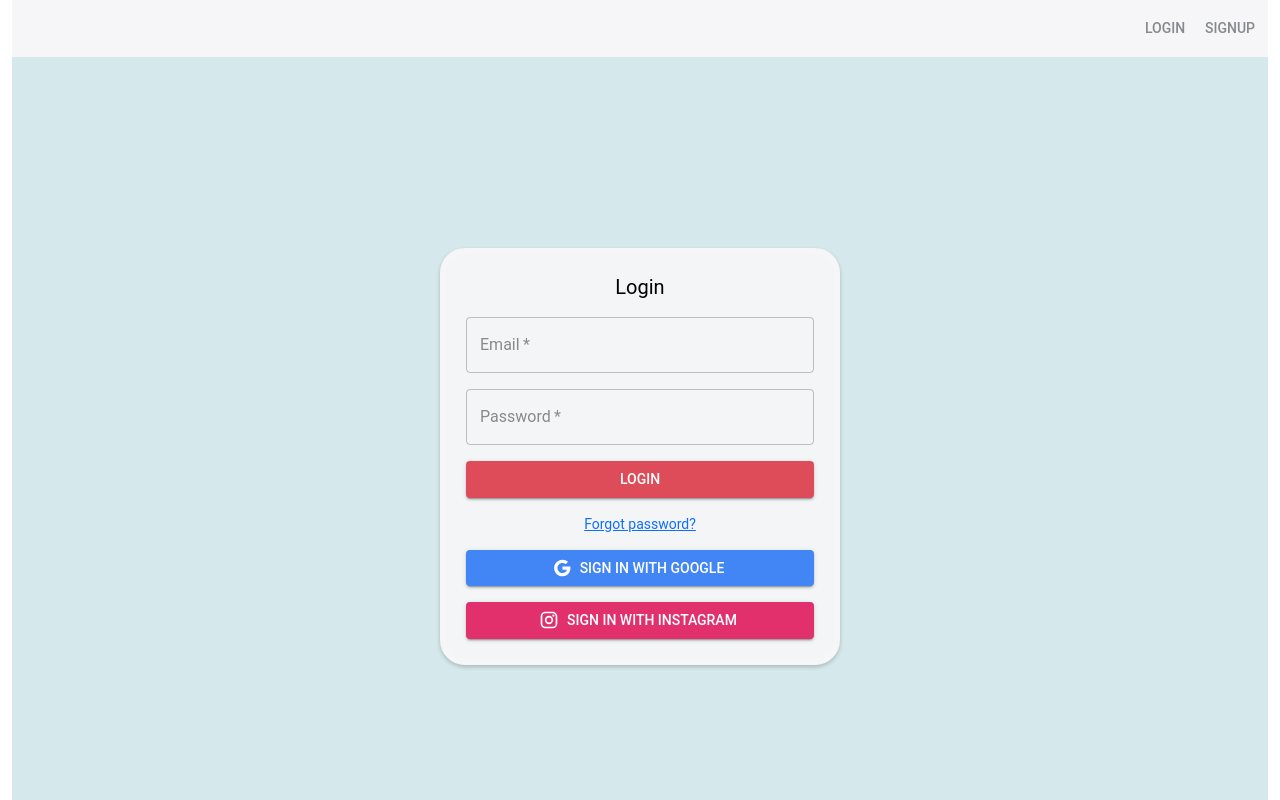
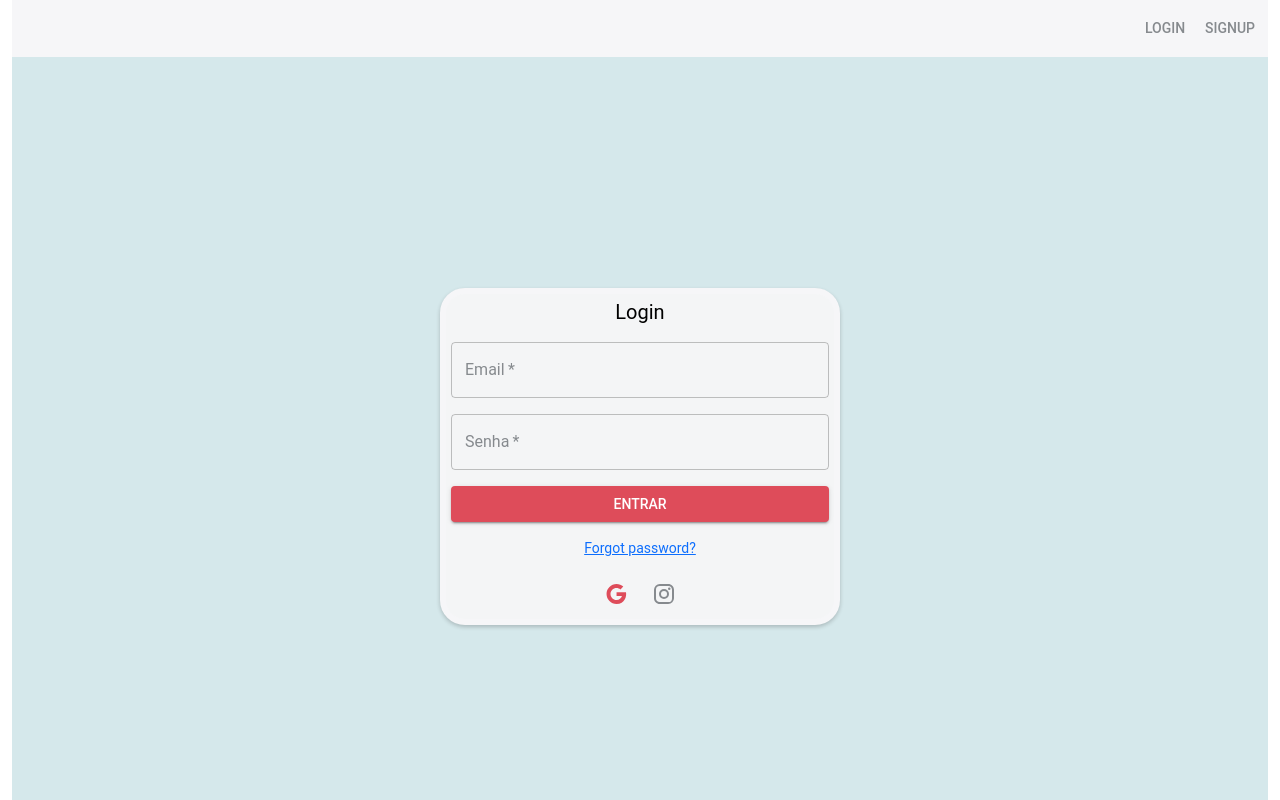
Before and after one commit to nestorjunior/list.me, a React (Vite) app: page /login in a window 1280 px wide. Shown: the top 800 px of the page. Built offline with nearby package versions, Linux system fonts and the light colour scheme.

Commit message:
refactored: component signup v2

```diff
--- a/src/components/Login/index.tsx
+++ b/src/components/Login/index.tsx
@@ -1,5 +1,5 @@
 import React, { FormEvent, useState } from 'react';
-import { Box, Button, TextField, Typography } from '@mui/material';
+import { Box, Button, TextField, Typography, IconButton } from '@mui/material';
 import { Google as GoogleIcon, Instagram as InstagramIcon } from '@mui/icons-material';
 
 export function Login () {
@@ -70,28 +70,27 @@ export function Login () {
 
   return (
 		<>
-			<Box component="form" sx={{ display: 'flex', flexDirection: 'column', gap: 2, width: '100%', maxWidth: '400px', backgroundColor: '#f4f5f6', padding: '20px', borderRadius: '25px', border: '6px solid var(--white-100)', boxShadow: '0px 2px 4px rgba(0, 0, 0, 0.2)',}} onSubmit={handleSubmit}>
-				<Typography variant="h5" align="center" sx={{ mt: 0 }}>
-					Login
-				</Typography>
+			<Box component="form" sx={{ display: 'flex', flexDirection: 'column', gap: 2, width: '100%', maxWidth: '400px', backgroundColor: '#f4f5f6', padding: '5px', borderRadius: '25px', border: '6px solid var(--white-100)', boxShadow: '0px 2px 4px rgba(0, 0, 0, 0.2)'}} onSubmit={handleSubmit}>
+				<Typography variant="h5" align="center">Login</Typography>
 
-				<TextField label="Email" variant="outlined" value={email} onChange={(e) => setEmail(e.target.value)} fullWidth required />
-				<TextField label="Password" type="password" value={password} onChange={(e) => setPassword(e.target.value)} variant="outlined" fullWidth required />
+				<TextField value={email} onChange={(e) => setEmail(e.target.value)} label="Email" variant="outlined" fullWidth required/>
+				<TextField value={password} onChange={(e) => setPassword(e.target.value)} label="Senha" type="password" variant="outlined" fullWidth required />
 				{error && <div className="error-message">{error}</div>}
-				<Button type="submit" variant="contained" color="primary" fullWidth>Login</Button>
+				<Button type="submit" variant="contained" color="primary" fullWidth>Entrar</Button>
 
 				<Typography variant="body2" align="center" sx={{ mt: 0 }}>
 					<a href="#">Forgot password?</a>
 				</Typography>
 
-				<Button variant="contained" color="primary" fullWidth startIcon={<GoogleIcon />} sx={{ backgroundColor: '#4285F4', color: '#fff', '&:hover': { backgroundColor: '#357ae8' } }} onClick={() => { console.log('Login Google')}}>
-					Sign in with Google
-				</Button>
-
-				<Button variant="contained" color="secondary" fullWidth startIcon={<InstagramIcon />} sx={{ backgroundColor: '#E1306C', color: '#fff', '&:hover': { backgroundColor: '#c1265c' } }} onClick={() => { console.log('Login Instagram')}}>
-					Sign in with Instagram
-				</Button>
-    	</Box>
+				<Box sx={{ display: 'flex', justifyContent: 'center', gap: 1 }}>
+					<IconButton color="primary" onClick={() => { console.log('login com Google')}}>
+						<GoogleIcon />
+					</IconButton>
+					<IconButton color="secondary" onClick={() => { console.log('Login com instagram')}}>
+						<InstagramIcon />
+					</IconButton>
+				</Box>
+			</Box>
 		</>
   );
 };
--- a/src/components/Signup/index.tsx
+++ b/src/components/Signup/index.tsx
@@ -1,5 +1,5 @@
 import React, { FormEvent, useState } from 'react';
-import { Box, Button, TextField, Typography } from '@mui/material';
+import { Box, Button, TextField, Typography, IconButton } from '@mui/material';
 import { Google as GoogleIcon, Instagram as InstagramIcon } from '@mui/icons-material';
 
 
@@ -38,35 +38,34 @@ export function Signup() {
 
 	return (
 		<>
-			<Box component="form" sx={{ display: 'flex', flexDirection: 'column', gap: 2, width: '100%', maxWidth: '400px', backgroundColor: '#f4f5f6', padding: '20px', borderRadius: '25px', border: '6px solid var(--white-100)', boxShadow: '0px 2px 4px rgba(0, 0, 0, 0.2)',}} onSubmit={handleSubmit}>
-				<Typography variant="h5" align="center" sx={{ mt: 0 }}>
-					Signup
-				</Typography>
+			<Box component="form" sx={{ display: 'flex', flexDirection: 'column', gap: 2, width: '100%', maxWidth: '400px', backgroundColor: '#f4f5f6', padding: '5px', borderRadius: '25px', border: '6px solid var(--white-100)', boxShadow: '0px 2px 4px rgba(0, 0, 0, 0.2)'}} onSubmit={handleSubmit}>
+				<Typography variant="h5" align="center">Signup</Typography>
 
-				<TextField label="Email" variant="outlined" value={email} onChange={(e) => setEmail(e.target.value)} fullWidth required />
-				<TextField label="Password" type="password" value={password} onChange={(e) => setPassword(e.target.value)} variant="outlined" fullWidth required />
+				<TextField value={email} onChange={(e) => setEmail(e.target.value)} label="Email" variant="outlined" fullWidth required/>
+				<TextField value={password} onChange={(e) => setPassword(e.target.value)} label="Password" type="password" variant="outlined" fullWidth required />
 				<TextField label="Confirm Password" type="password" value={confirmPassword} onChange={(e) => setConfirmPassword(e.target.value)} variant="outlined" fullWidth required />
 
 				{error && <div className="error-message">{error}</div>}
-
 				<Button type="submit" variant="contained" color="primary" fullWidth>Register</Button>
 
 				<Typography variant="body2" align="center" sx={{ mt: 0 }}>
 					<a href="#">Already have an account? Log in.</a>
 				</Typography>
 
+				<Box sx={{ display: 'flex', justifyContent: 'center', gap: 1 }}>
+					<IconButton color="primary" onClick={() => { console.log('login com Google')}}>
+						<GoogleIcon />
+					</IconButton>
+					<IconButton color="secondary" onClick={() => { console.log('Login com instagram')}}>
+						<InstagramIcon />
+					</IconButton>
+				</Box>
+
 				<Typography variant="body2" align="center" sx={{ mt: 0 }}>
 					By registering, you agree to our<br/>
 					<a href="#">Terms, Privacy Policy and Cookies Policy.</a>
 				</Typography>
 
-				<Button variant="contained" color="primary" fullWidth startIcon={<GoogleIcon />} sx={{ backgroundColor: '#4285F4', color: '#fff', '&:hover': { backgroundColor: '#357ae8' } }} onClick={() => { console.log('Login Google')}}>
-					Sign in with Google
-				</Button>
-
-				<Button variant="contained" color="secondary" fullWidth startIcon={<InstagramIcon />} sx={{ backgroundColor: '#E1306C', color: '#fff', '&:hover': { backgroundColor: '#c1265c' } }} onClick={() => { console.log('Login Instagram')}}>
-					Sign in with Instagram
-				</Button>
 			</Box>
 		</>
 	)
```
